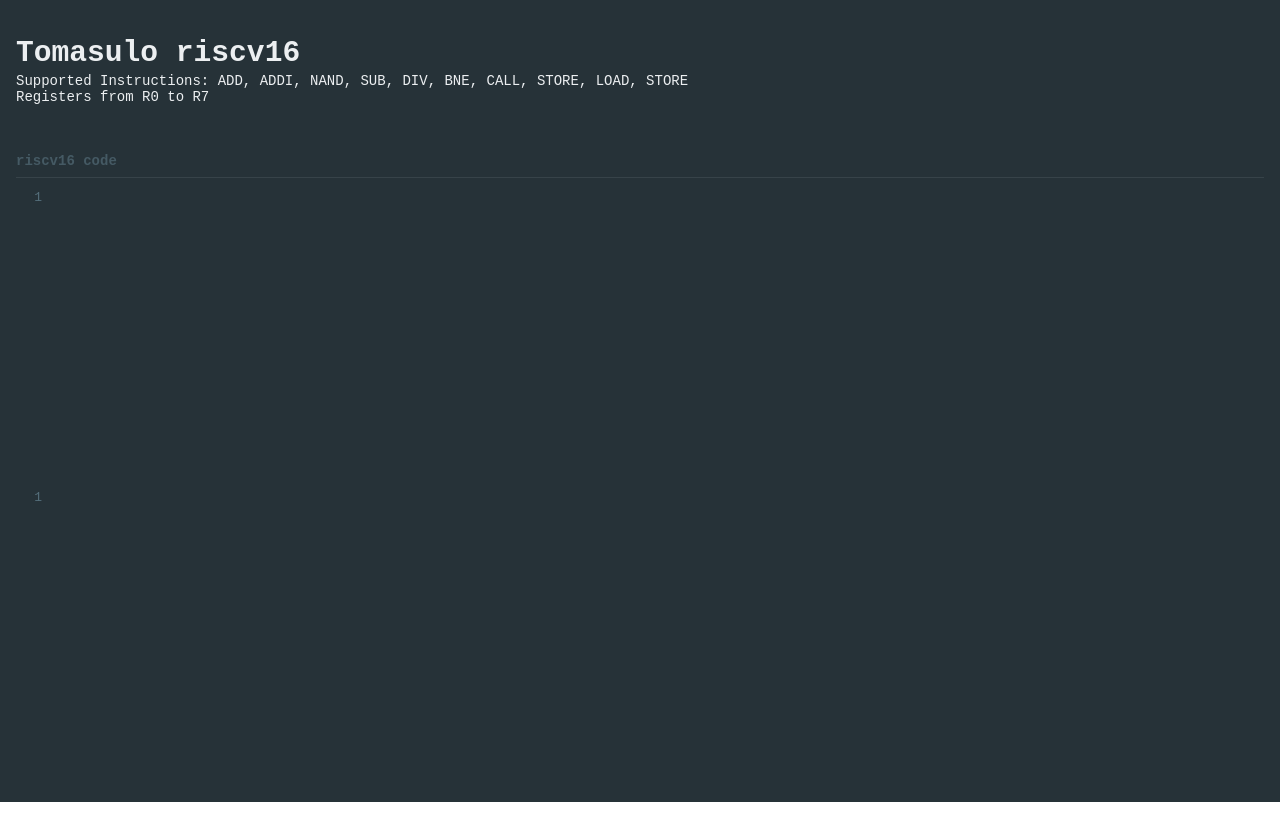
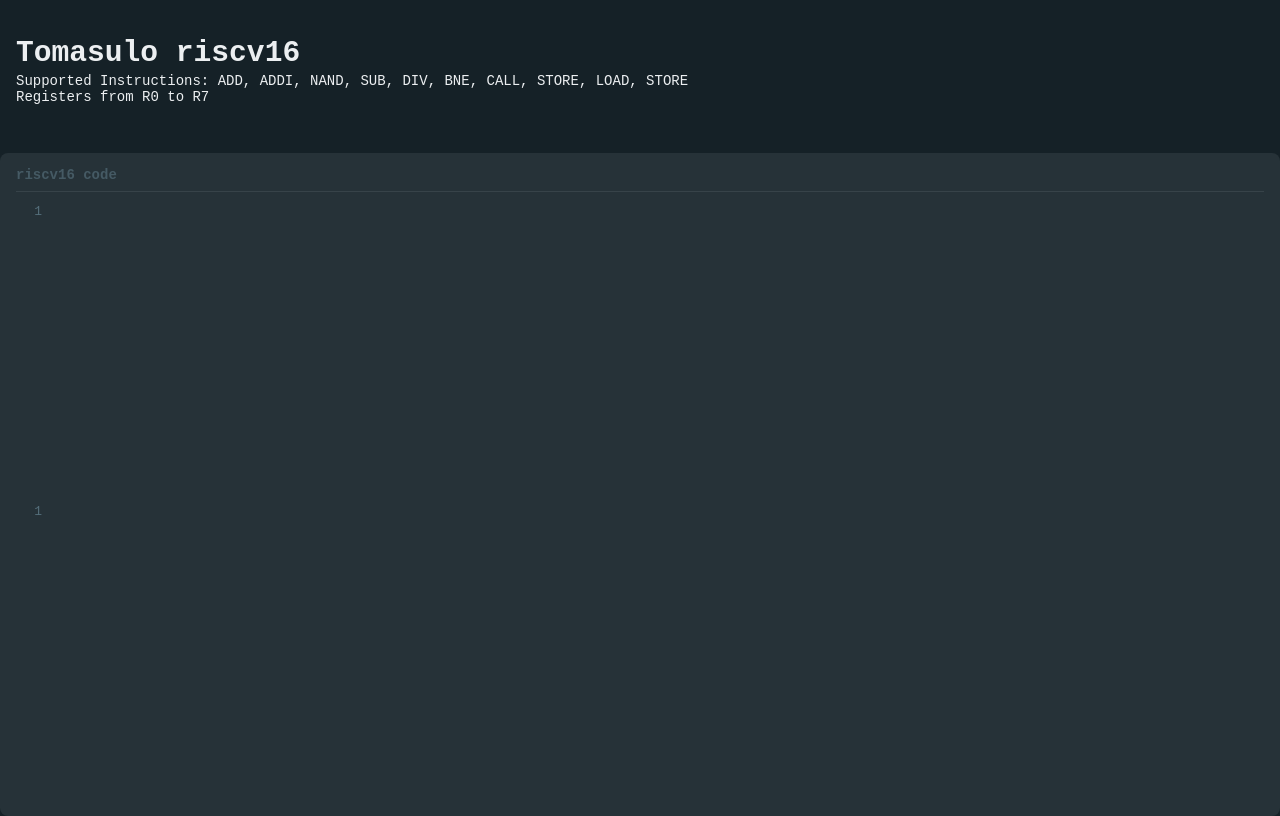
Before and after one commit to Ahmed-Waseem77/tomasulo_react, a React (Create React App) app: page / in a window 1280 px wide. Built offline with nearby package versions, Linux system fonts and the light colour scheme.

Commit message:
animations, layout edits

```diff
--- a/src/App.css
+++ b/src/App.css
@@ -3,6 +3,7 @@
 .App {
  min-width: 100vw;
  min-height: 100vh;
+ background-color: var(--dark-0);
  display: flex;
  flex-direction: column;
 }
@@ -19,7 +20,7 @@
 }
 
 .App-header {
-  background-color: var(--dark-1);
+  background-color: var(--dark-0);
   min-height: 5vh;
   display: flex;
   flex-direction: column;
@@ -40,12 +41,16 @@
 
 .cm-area {
   padding: 0em 1em 1em 1em;
+  border: 0px solid;
+  border-radius: 0.5em;
   background-color: var(--dark-1);
+  animation: fadeInBottom 2s ease 0s 1 normal forwards;
 }
 
 .cm-area h6 {
   font-family: 'Courier New', Courier, monospace;
   font-size: calc(10px + 0.5vmin);
+  padding-top: 1em;
   margin: 0;
   color: var(--dark-3);
 }
@@ -60,11 +65,14 @@
   color: #61dafb;
 }
 
-@keyframes App-logo-spin {
-  from {
-    transform: rotate(0deg);
-  }
-  to {
-    transform: rotate(360deg);
-  }
+@keyframes fadeInBottom {
+	0% {
+		opacity: 0;
+		transform: translateY(50px);
+	}
+
+	100% {
+		opacity: 1;
+		transform: translateY(0);
+	}
 }
--- a/src/css/global.css
+++ b/src/css/global.css
@@ -1,5 +1,6 @@
 
 :root {
+   --dark-0:  #152127;
    --dark-1:  #263238;
    --dark-2:  #374349;
    --dark-3:  #455a64;
```
